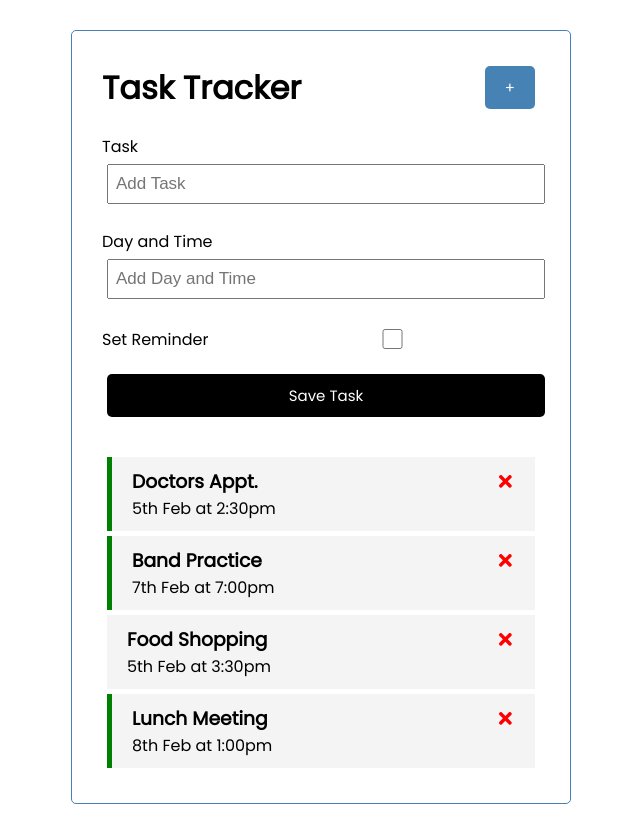
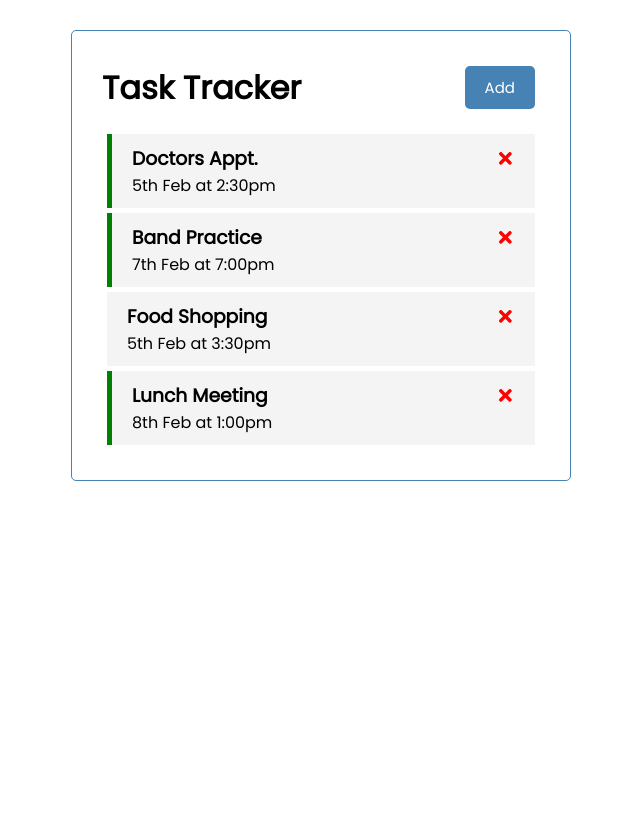
Before and after one commit to Jimfarrugia/react-task-tracker, a React (Create React App) app: page / in a window 1280 px wide. Shown: the whole page, without its empty margins (319-959 px from the left). After the commit the page ends 800 px from the top, so only its background shows below. Built offline with nearby package versions, Linux system fonts and the light colour scheme.

Commit message:
only show 'new task' form after clicking 'add' button

```diff
--- a/src/App.js
+++ b/src/App.js
@@ -4,6 +4,7 @@ import Tasks from './components/Tasks';
 import AddTask from './components/AddTask';
 
 function App() {
+	const [showAddTask, setShowAddTask] = useState(false);
 	const [tasks, setTasks] = useState([
 		{
 			id: 1,
@@ -52,8 +53,13 @@ function App() {
 
   return (
     <div className="container">
-      <Header title="Task Tracker" />
-			<AddTask onAdd={addTask}/>
+      <Header
+				onAdd={() => setShowAddTask(!showAddTask)}
+				showAdd={showAddTask}
+			/>
+			{showAddTask &&
+				<AddTask onAdd={addTask}/>
+			}
 			{tasks.length > 0 ? (
 				<Tasks
 					tasks={tasks}
--- a/src/components/Header.js
+++ b/src/components/Header.js
@@ -2,15 +2,15 @@ import React from 'react';
 import PropTypes from 'prop-types';
 import Button from './Button';
 
-const Header = ({ title }) => {
-	const onClick = () => {
-		console.log("clicked add")
-	}
-
+const Header = ({ title, onAdd, showAdd }) => {
 	return (
 		<header className="header">
 			<h1>{title}</h1>
-			<Button text="+" color="steelblue" onClick={onClick} />
+			<Button
+				text={showAdd ? "Close" : "Add"}
+				color="steelblue"
+				onClick={onAdd}
+			/>
 		</header>
 	)
 }
```
